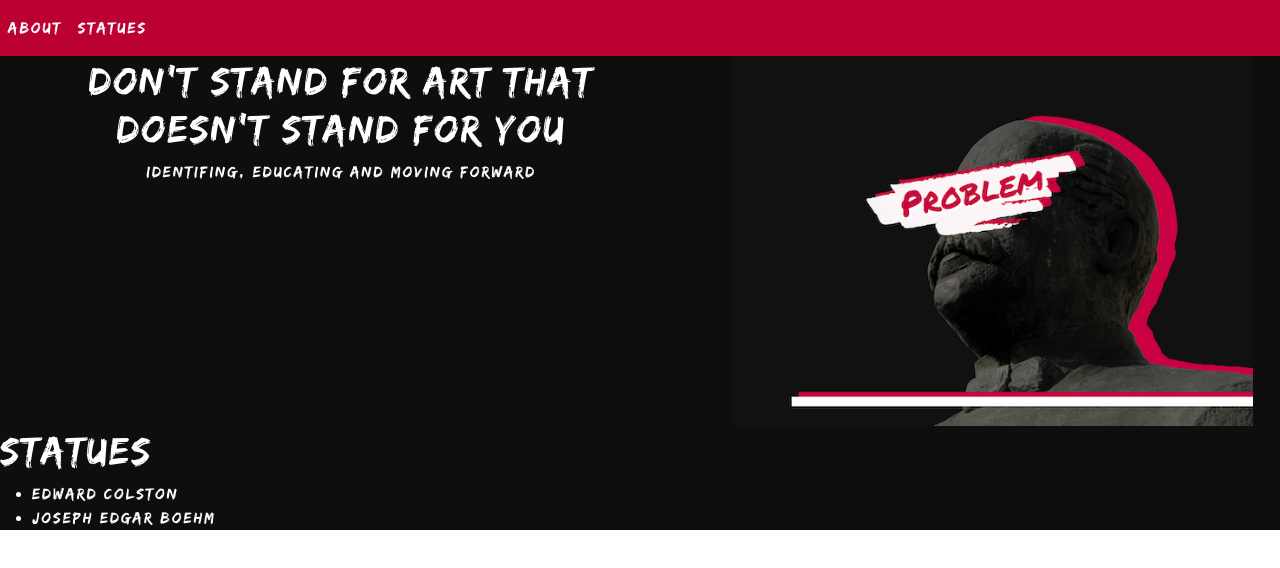
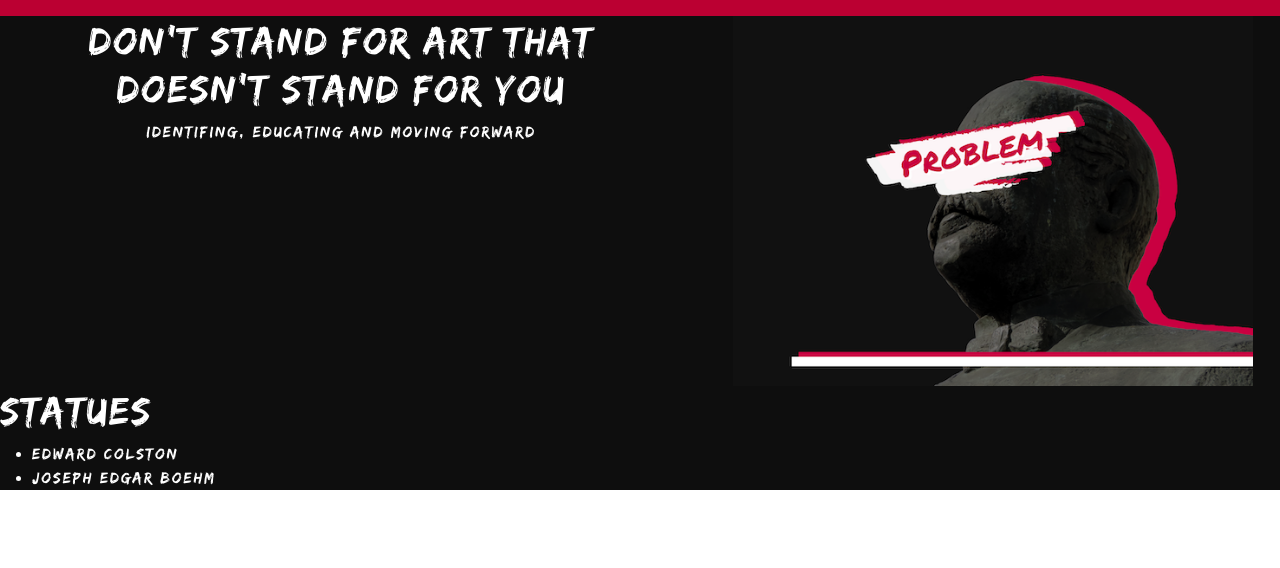
Before and after one commit to Gina-Frankel/statues, a React (Create React App) app: page / in a window 1280 px wide. Shown: the top 568 px of the page. Built offline with nearby package versions, Linux system fonts and the light colour scheme.

Commit message:
Delete links

```diff
--- a/src/components/NavBar.js
+++ b/src/components/NavBar.js
@@ -10,10 +10,7 @@ function NavBar() {
         <span className="navbar-toggler-icon"></span>
       </button>
       <div className="collapse navbar-collapse" id="navbarNavAltMarkup">
-        <div className="navbar-nav">
-          <a className="nav-item nav-link" href="#">About</a>
-          <a className="nav-item nav-link" href="#">Statues</a>
-        </div>
+
       </div>
     </nav>
     </div>
```
